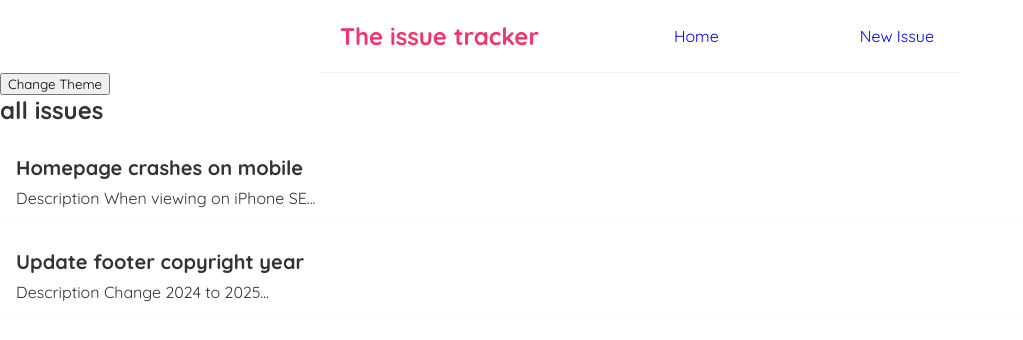
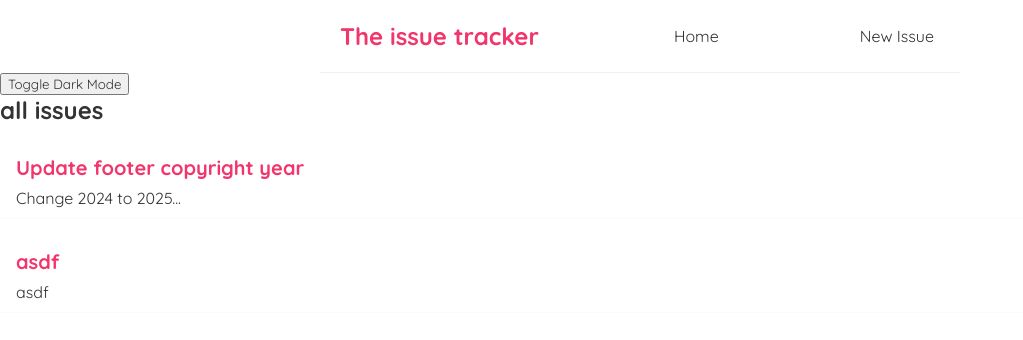
Before and after one commit to villiger9/issue-tracker-react, a React (Vite) app: page / in a window 1280 px wide. Shown: the top 340 px of the page, without its empty margins (0-1023 px from the left). Built offline with nearby package versions, Linux system fonts and the light colour scheme; data requests are answered from the project's data file.

Commit message:
broke context

```diff
--- a/data/db.json
+++ b/data/db.json
@@ -1,18 +1,18 @@
 {
   "issues": [
-    {
-      "title": "Homepage crashes on mobile",
-      "description": "When viewing on iPhone SE...",
-      "priority": "high",
-      "status": "open",
-      "id": "1"
-    },
     {
       "title": "Update footer copyright year",
       "description": "Change 2024 to 2025...",
       "priority": "low",
       "status": "closed",
       "id": "2"
+    },
+    {
+      "id": "b0fb",
+      "title": "asdf",
+      "description": "asdf",
+      "priority": "high",
+      "status": "open"
     }
   ]
 }
--- a/src/IssueList.jsx
+++ b/src/IssueList.jsx
@@ -3,24 +3,21 @@ import { ThemeContext } from "../src/contexts/ThemeContext"; // Import the 'Stat
 import { useContext } from "react";
 
 const IssueList = ({ issues, title }) => {
-  const theme = useContext(ThemeContext);
+  const { toggleTheme } = useContext(ThemeContext);
+
   return (
-    <div
-      className="issue-list"
-      style={{ background: theme.background, color: theme.color }}
-    >
-      <button onClick={theme.toggle}>Change Theme</button>
+    <div className="issue-list">
+      <button onClick={toggleTheme}>Toggle Dark Mode</button>
       <h2>{title}</h2>
       {issues.map((issue) => (
         <div className="issue-preview" key={issue.id}>
-          <Link to={`/issues/${issue.id}`} style={{ color: theme.color }}>
+          <Link to={`/issues/${issue.id}`}>
             <h2>{issue.title}</h2>
-            <p>Description {issue.description}</p>
+            <p>{issue.description}</p>
           </Link>
         </div>
       ))}
     </div>
   );
 };
-
 export default IssueList;
--- a/src/contexts/ThemeContext.jsx
+++ b/src/contexts/ThemeContext.jsx
@@ -1,17 +1,23 @@
-import { createContext, useState } from "react";
+import { createContext, useState, useEffect } from "react";
 
 export const ThemeContext = createContext();
 
 export const ThemeProvider = ({ children }) => {
-  const [isDark, setIsDark] = useState(false);
+  const [theme, setTheme] = useState("light");
 
-  const theme = {
-    background: isDark ? "#333" : "#FFF",
-    color: isDark ? "#FFF" : "#333",
-    toggle: () => setIsDark(!isDark),
+  const toggleTheme = () => {
+    setTheme((prev) => (prev === "light" ? "dark" : "light"));
   };
 
+  // This is the magic part:
+  // It applies the [data-theme] attribute to the <html> or <body> tag
+  useEffect(() => {
+    document.documentElement.setAttribute("data-theme", theme);
+  }, [theme]);
+
   return (
-    <ThemeContext.Provider value={theme}>{children}</ThemeContext.Provider>
+    <ThemeContext.Provider value={{ theme, toggleTheme }}>
+      {children}
+    </ThemeContext.Provider>
   );
 };
--- a/src/index.css
+++ b/src/index.css
@@ -1,10 +1,26 @@
 @import url("https://fonts.googleapis.com/css2?family=Quicksand:wght@300;400;500;600;700&display=swap");
+
+:root {
+  /* Default Light Mode values */
+  --bg-color: #ffffff;
+  --text-color: #333333;
+  --primary-color: #f1356d;
+  --card-bg: #fafafa;
+}
+
+/* A special class to override those variables */
+[data-theme="dark"] {
+  --bg-color: #121212;
+  --text-color: #eeeeee;
+  --primary-color: #ff4a8d;
+  --card-bg: #1e1e1e;
+}
 
 /* base styles */
 * {
   margin: 0;
   font-family: "Quicksand";
-  /* color: #333; */
+  color: var(--text-color);
 }
 .navbar {
   padding: 20px;
@@ -26,7 +42,7 @@
   padding: 6px;
 }
 .navbar a:hover {
-  color: #f1356d;
+  color: var(--primary-color);
 }
 .content {
   max-width: 600px;
@@ -38,14 +54,14 @@
 .issue-preview {
   padding: 10px 16px;
   margin: 20px 0;
-  border-bottom: 1px solid #fafafa;
+  border-bottom: 1px solid var(--card-bg);
 }
 .issue-preview:hover {
   box-shadow: 1px 3px 5px rgba(0, 0, 0, 0.3);
 }
 .issue-preview h2 {
   font-size: 20px;
-  /* color: #f1356d; */
+  color: var(--primary-color);
   margin-bottom: 8px;
 }
 .issue-preview a {
@@ -54,14 +70,14 @@
 /* issue details page */
 .issue-details h2 {
   font-size: 20px;
-  color: #f1356d;
+  color: var(--primary-color);
   margin-bottom: 10px;
 }
 .issue-details div {
   margin: 20px 0;
 }
 .issue-details button {
-  background: #f1356d;
+  background: var(--primary-color);
   color: #fff;
   border: 0;
   padding: 8px;
@@ -81,7 +97,7 @@
 }
 .create h2 {
   font-size: 20px;
-  color: #f1356d;
+  color: var(--primary-color);
   margin-bottom: 30px;
 }
 .create input,
@@ -95,7 +111,7 @@
   display: block;
 }
 .create button {
-  background: #f1356d;
+  background: var(--primary-color);
   color: #fff;
   border: 0;
   padding: 8px;
```
